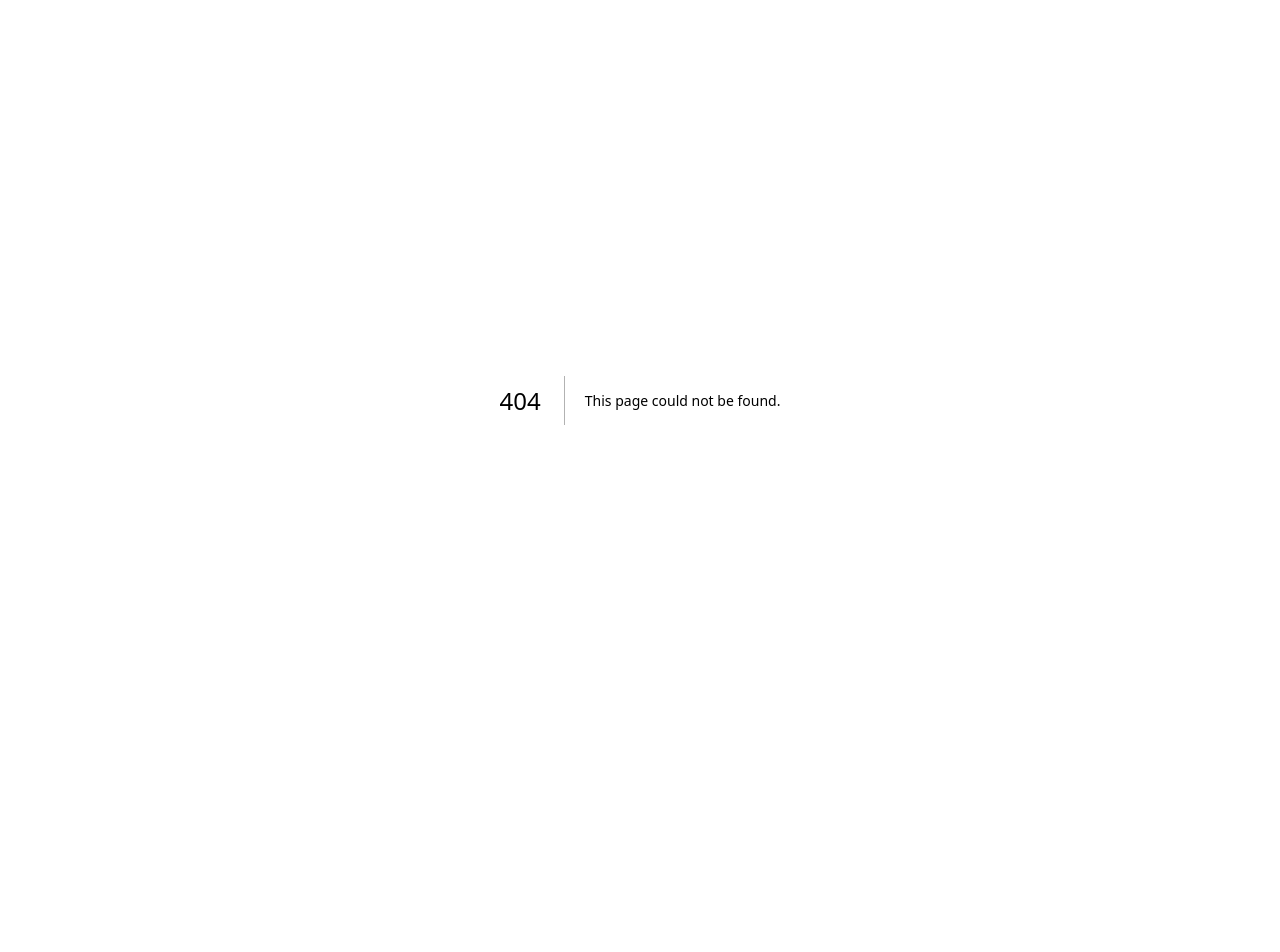
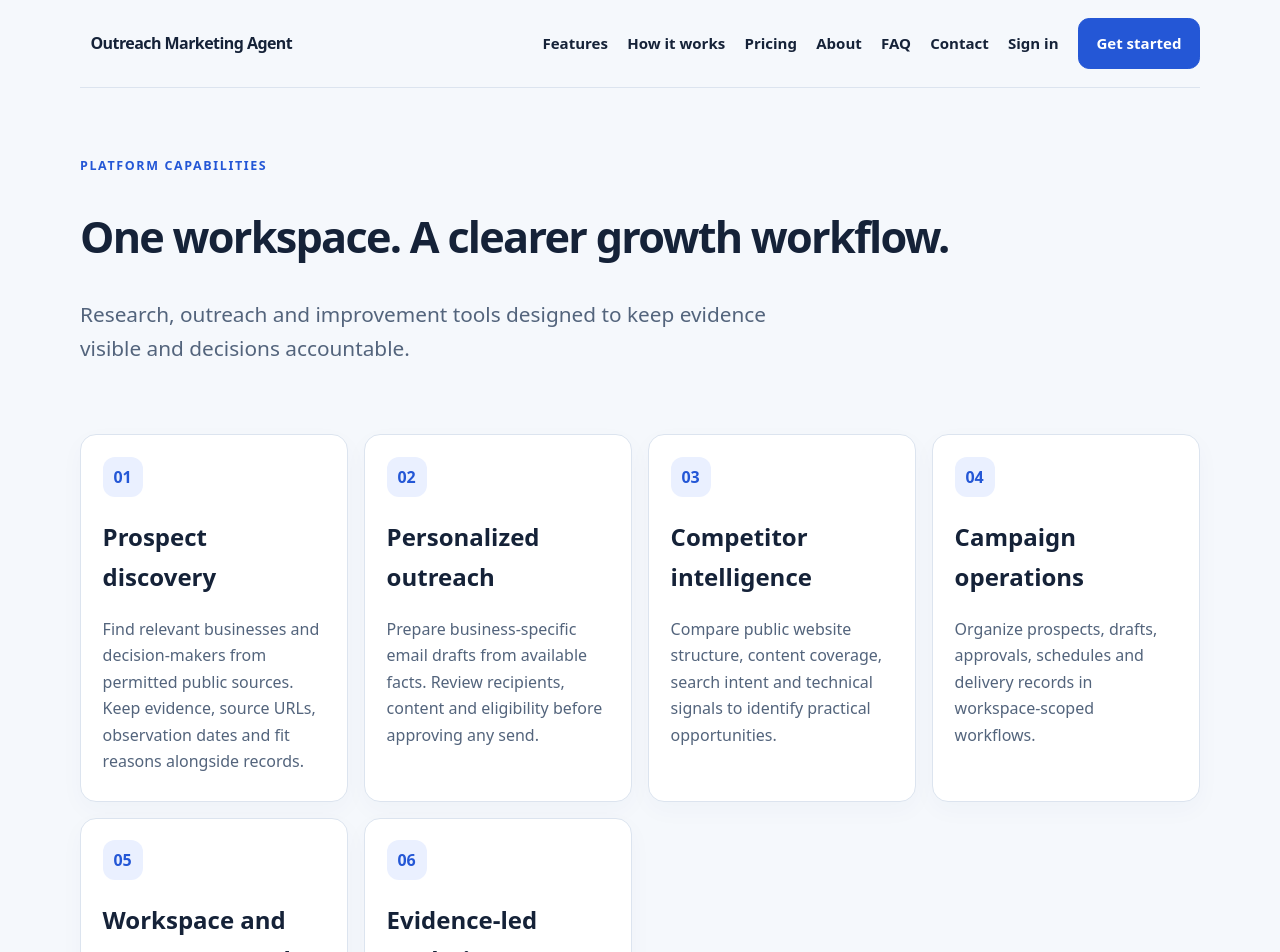
Before and after one commit to haseeb1984/Outreach-Marketing-Agent, a Next.js app in the folder frontend/: page /features in a window 1280 px wide. Before the commit this address had no page. Shown: the top 952 px of the page. Before the commit the page ends 800 px from the top, so only its background shows below. Built offline with nearby package versions, Linux system fonts and the light colour scheme.

Commit message:
Add public marketing and trust pages

```diff
--- /dev/null
+++ b/frontend/app/features/page.tsx
@@ -0,0 +1,13 @@
+import type { Metadata } from "next";
+import Link from "next/link";
+import { SiteHeader, SiteFooter } from "../components/site-chrome";
+export const metadata: Metadata = { title: "Features", description: "Explore prospect research, outreach workflows, competitor intelligence and analytics." };
+const features = [
+["Prospect discovery","Find relevant businesses and decision-makers from permitted public sources. Keep evidence, source URLs, observation dates and fit reasons alongside records."],
+["Personalized outreach","Prepare business-specific email drafts from available facts. Review recipients, content and eligibility before approving any send."],
+["Competitor intelligence","Compare public website structure, content coverage, search intent and technical signals to identify practical opportunities."],
+["Campaign operations","Organize prospects, drafts, approvals, schedules and delivery records in workspace-scoped workflows."],
+["Workspace and account controls","Separate client workspaces, roles and provider connections. Protected actions are checked by the backend."],
+["Evidence-led analytics","Separate queued, attempted and provider-confirmed activity. Conversion and revenue figures appear only when reliable data is connected."]
+];
+export default function FeaturesPage(){return <><SiteHeader/><main className="wrap"><section className="page-head"><p className="eyebrow">Platform capabilities</p><h1>One workspace. A clearer growth workflow.</h1><p className="lead">Research, outreach and improvement tools designed to keep evidence visible and decisions accountable.</p></section><section className="cards">{features.map(([title,body],i)=><article className="card" key={title}><div className="icon-box">{String(i+1).padStart(2,"0")}</div><h2>{title}</h2><p>{body}</p></article>)}</section><section className="section"><div className="callout"><div><h2>See how the workflow fits together</h2><p>Follow a prospect from discovery through human review and measured outcomes.</p></div><Link className="button" href="/how-it-works">How it works</Link></div></section></main><SiteFooter/></>;}
```
